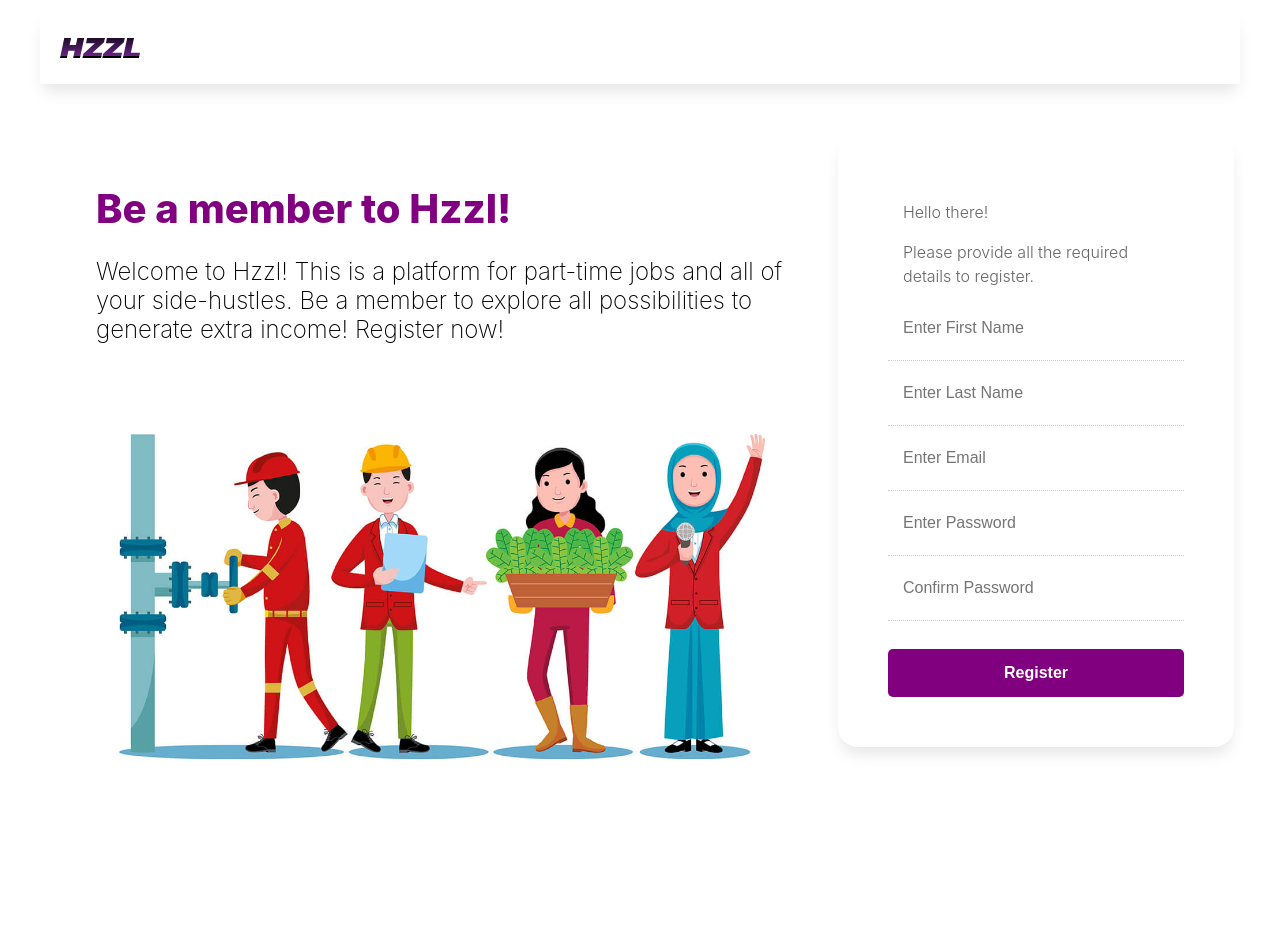
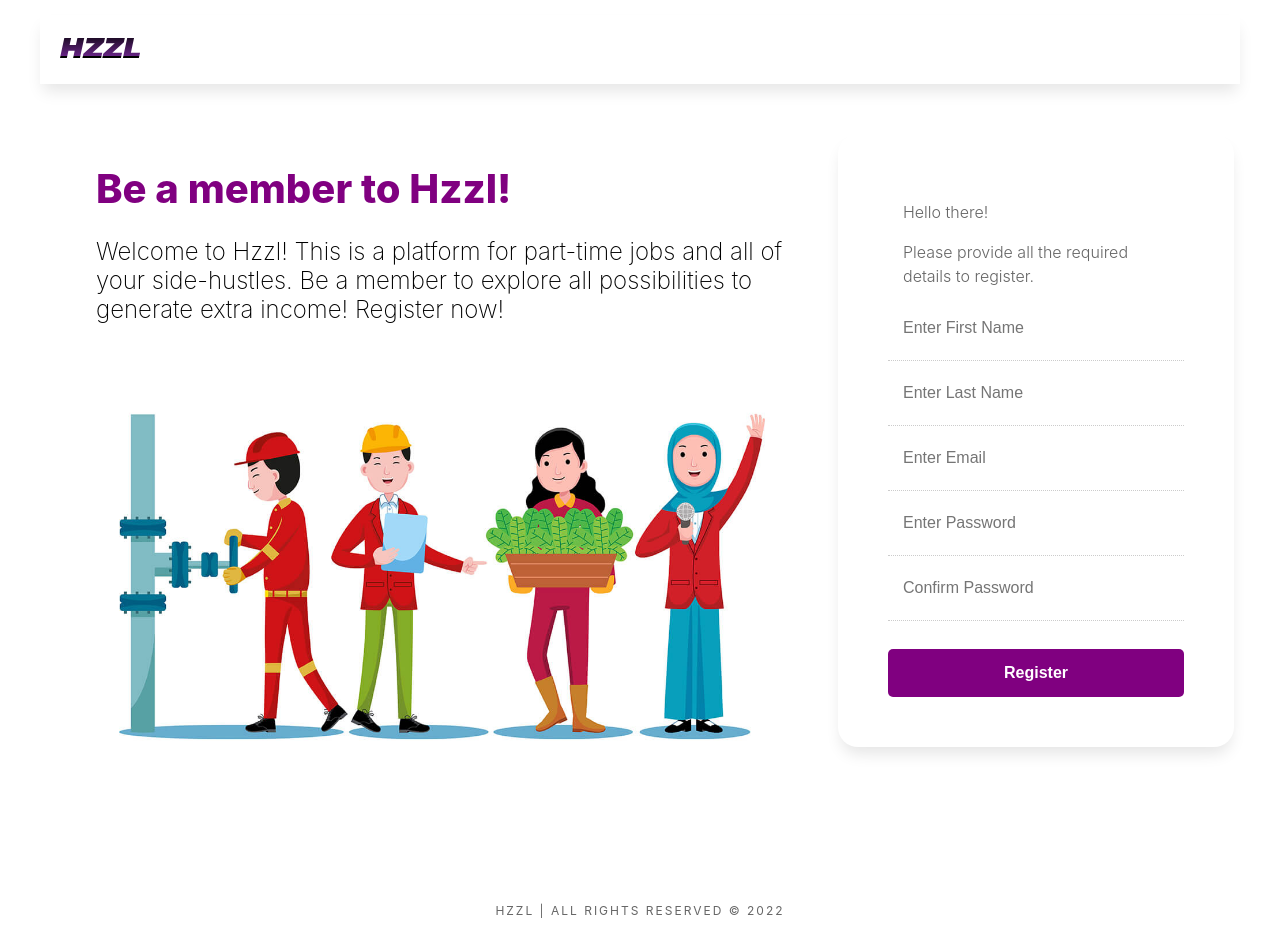
Before and after one commit to qurdafia/hzzl, a React (Create React App) app: page / in a window 1280 px wide. Shown: the top 952 px of the page. Before the commit the page ends 896 px from the top, so only its background shows below. Built offline with nearby package versions, Linux system fonts and the light colour scheme.

Commit message:
Adding a footer section.

```diff
--- a/src/App.css
+++ b/src/App.css
@@ -6,7 +6,7 @@
 }
 .LogoArea {
   background-color: #fff;
-  box-shadow: 0px 10px 15px -3px rgba(0,0,0,0.1);
+  box-shadow: 0px 10px 15px -3px rgba(0, 0, 0, 0.1);
   box-sizing: border-box;
   color: purple;
   font-weight: bolder;
@@ -30,7 +30,7 @@
   /*background-color: #ccc;*/
   /* box-shadow: 0px 10px 15px -3px rgba(0,0,0,0.1); */
   box-sizing: border-box;
-  padding: 50px;
+  padding: 30px 50px;
   width: 66%;
 }
 
@@ -79,6 +79,16 @@
   border-right: none;
 }
 
+.Footer {
+  padding: 50px;
+}
+.Footer p {
+  color: #666;
+  font-size: 12px;
+  letter-spacing: 2px;
+  text-align: center;
+  text-transform: uppercase;
+}
 /* Input Styling */
 
 textarea:focus, input:focus {
--- a/src/App.js
+++ b/src/App.js
@@ -2,6 +2,7 @@ import './App.css';
 import { RegisterComponent } from './components/RegisterComponent';
 import { HeroMessage } from './components/HeroMessage';
 import { HzzlLogo } from './components/HzzlLogo';
+import { Footer } from './components/Footer';
 
 const App = () => {
 
@@ -19,6 +20,9 @@ const App = () => {
           />
         </div>
       </div>
+      <div className='FooterArea'>
+        <Footer />
+      </div>
     </div>
   );
 }
--- /dev/null
+++ b/src/components/Footer.js
@@ -0,0 +1,11 @@
+import '../App.css';
+
+export const Footer = () => {
+    return (
+        <div className='Footer'>
+            <p>
+                Hzzl | All Rights Reserved © 2022
+            </p>
+        </div>
+    )
+}
```
